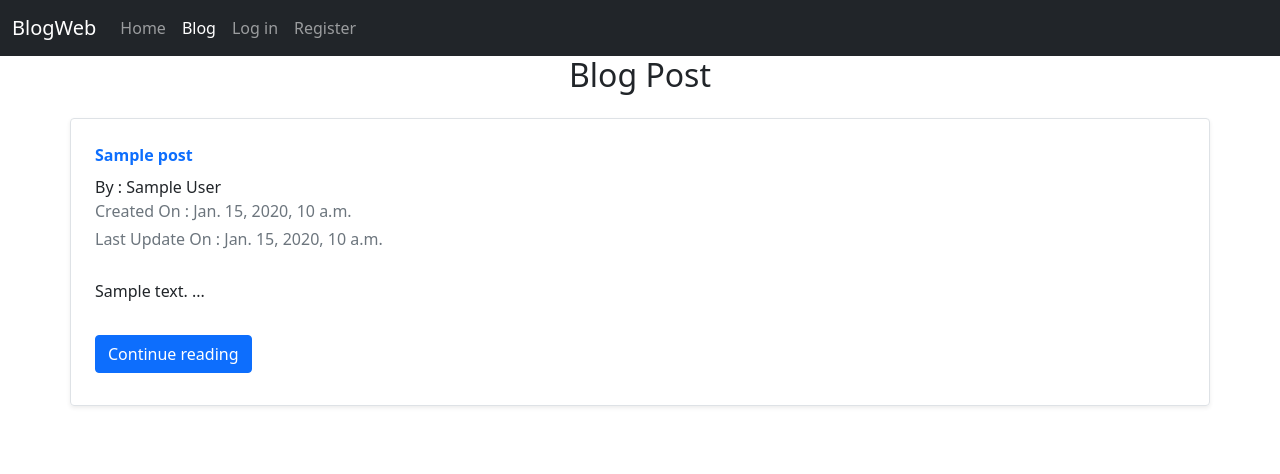
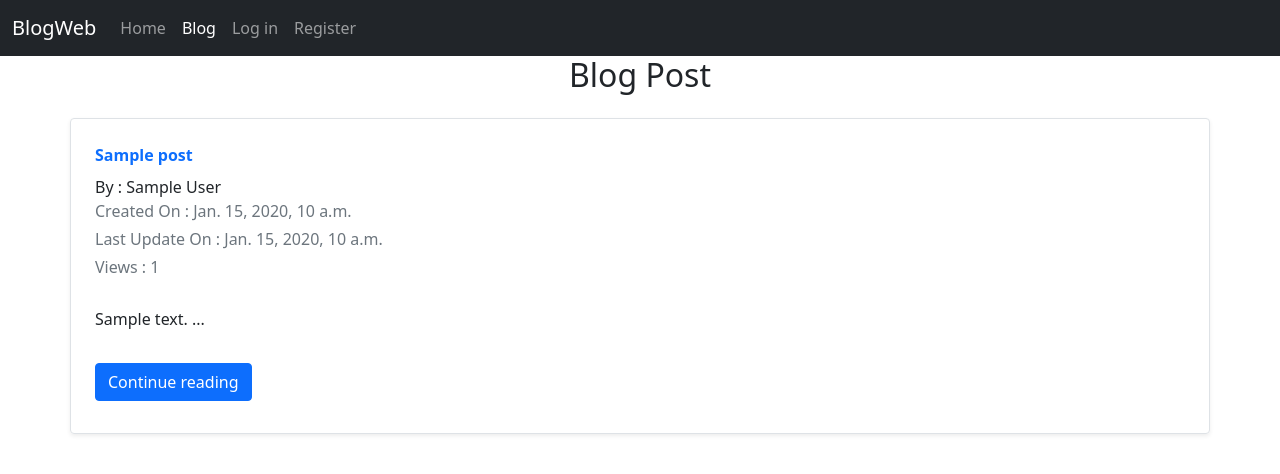
Before and after one commit to ajay-makvana/BlogWeb, a Django app: template blog/templates/blog/blog.html in a window 1280 px wide. Shown: the top 474 px of the page. Run offline with Django 3.2, Linux system fonts and the light colour scheme; the template is opened without the code that fills it: most values are stand-ins (such as "Sample title", 1, 10 or a date in 2020).

Commit message:
Views per article added with change in model

```diff
--- a/blog/models.py
+++ b/blog/models.py
@@ -17,6 +17,8 @@ class Post(models.Model):
     updated_on = models.DateTimeField(auto_now= True)
     status = models.IntegerField(choices=STATUS,default=0)
     author = models.ForeignKey(User,on_delete=models.CASCADE)
+    # views field for count views on blog post
+    total_views = models.IntegerField(default=0)
 
     def __str__(self):
         return self.title
--- a/blog/templates/blog/blog.html
+++ b/blog/templates/blog/blog.html
@@ -12,7 +12,8 @@
             <strong class="d-inline-block mb-2 text-primary">{{post.title}}</strong>
             <div class="mb-0">By : {{post.author}}</div>
             <div class="mb-1 text-muted">Created On : {{post.created_on}}</div>
-            <div class="mb-1 text-muted">Last Update On : {{post.updated_on}}</div><br>
+            <div class="mb-1 text-muted">Last Update On : {{post.updated_on}}</div>
+            <div class="mb-1 text-muted">Views : {{post.total_views}}</div><br>
             <p class="card-text mb-auto">{{post.content|safe|slice:"0:270"}} ...</p><br>
             <div class="my-2">
                 <a href="{% url 'blog:article' post.slug %}" role="button" class="btn btn-primary">Continue reading</a>
```
Also changed, not shown: blog/views.py (+6 -3 lines), blog/migrations/0011_post_total_views.py (added).
